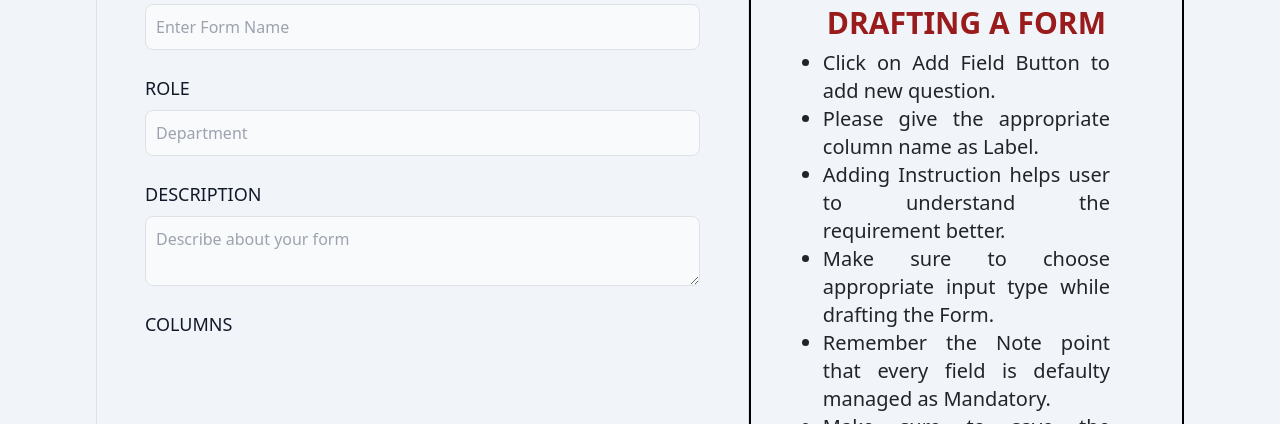
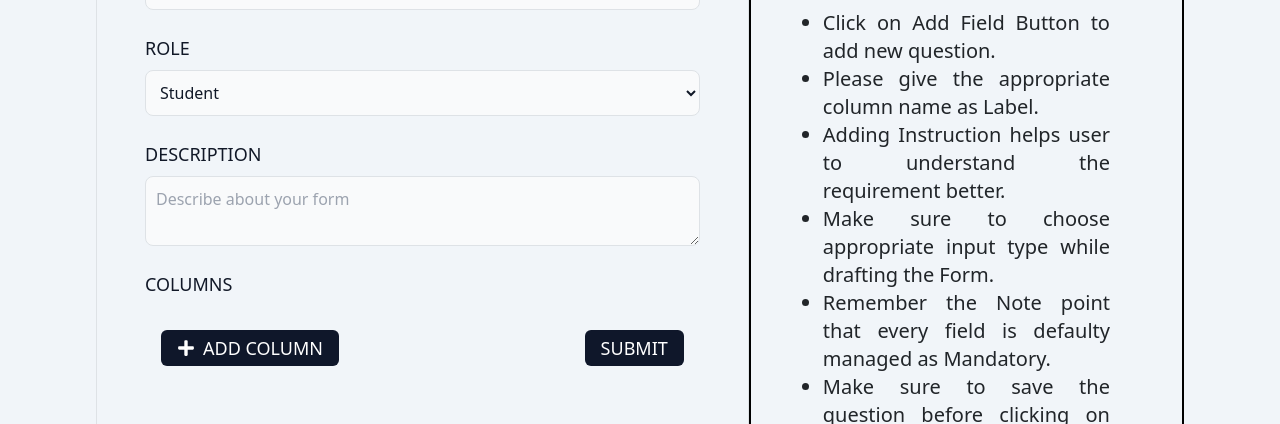
Before and after one commit to Anudeep0110/anits-edu-sphere, a React (Create React App) app: page /createform in a window 1280 px wide. Shown: the part 325-749 px from the top of the page. Built offline with nearby package versions, Linux system fonts and the light colour scheme; a web font is replaced by a local one.

Commit message:
Create Forms Page Added

```diff
--- a/src/Components/CreateForm.js
+++ b/src/Components/CreateForm.js
@@ -1,16 +1,68 @@
 /* eslint-disable react-hooks/exhaustive-deps */
 import React from 'react'
 import NavbarComp from './NavbarComp'
+import { FaPlus } from "react-icons/fa";
+import axios from 'axios'
 
 const CreateForm = () => {
+    const [formname, setFormName] = React.useState('')
+    const [role, setRole] = React.useState('')
+    const [description, setDescription] = React.useState('')
+    const [cols, setCols] = React.useState([])
+    const [ncols, setNCols] = React.useState(0)
 
+    const addcolumn = () => {
+        setNCols(ncols+1)
+        setCols([...cols, {id:ncols + 1, colname:'', type:'text', placeholder:'',name:''}])
+    }
+
+    const handlecolname = (e,index) => {
+        console.log(index)
+        const val = String(e.target.value).trim()
+        const tokens = val.split(" ")
+        var name = ""
+        tokens.forEach(element => {
+            let ele = String(element[0]).toUpperCase() + element.slice(1)
+            name += ele
+        });
+        name = name.charAt(0).toLowerCase() + name.slice(1)
+        setCols(cols.map((col) => col.id === index ? {...col, name:name,colname:val} : col))
+        console.log(cols)
+    }
+
+    const handletype = (e,index) => {
+        console.log(index);
+        setCols(cols.map((col) => col.id === index ? {...col, type:String(e.target.value).trim()} : col))
+    }
+
+    const handleplaceholder = (e,index) => {
+        setCols(cols.map((col) => col.id === index ? {...col, placeholder:String(e.target.value).trim()} : col))
+    }
+
+    const deleteColumn = (index) => {
+        console.log(index)
+        setCols(cols.filter((col) => col.id !== index))
+    }
+
+    const createform = () => {
+        cols.forEach((col) => {
+            delete cols['id']
+        })
+        axios.post('http://localhost:8000/createform',{
+            formname:formname,
+            role:role,
+            desc:description,
+            columns:cols,
+            iscustom:1
+        })
+    }
 
 
 
   return (
     <div className=' bg-slate-100 min-h-screen'>
         <NavbarComp />
-        <div className='flex flex-col px-20 py-20'>
+        <div className='flex flex-col px-20 py-10'>
             <div className='flex flex-col items-center uppercase px-20'>
                 <h1 className='text-4xl font-semibold'>Craft your Forms Here.</h1>
                 <p className='text-red-600 font-semibold'>Note : It is a requirement in our forms that every field be mandatory..</p>
@@ -19,18 +71,48 @@ const CreateForm = () => {
                 <div className=' w-[60%] px-5 flex flex-col gap-4 py-4 border min-h-full'>
                   <div>
                       <label className="block mb-2 text-lg font-medium text-gray-900 dark:text-white uppercase">Form Name</label>
-                      <input type="text" className="bg-gray-50 border border-gray-300 text-gray-900 text-md rounded-lg focus:ring-blue-500 focus:border-blue-500 block w-full p-2.5 dark:bg-gray-700 dark:border-gray-600 dark:placeholder-gray-400 dark:text-white dark:focus:ring-blue-500 dark:focus:border-blue-500" placeholder="Enter Form Name" required />
+                      <input onChange={(e) => setFormName(e.target.value)} type="text" className="bg-gray-50 border border-gray-300 text-gray-900 text-md rounded-lg focus:ring-blue-500 focus:border-blue-500 block w-full p-2.5 dark:bg-gray-700 dark:border-gray-600 dark:placeholder-gray-400 dark:text-white dark:focus:ring-blue-500 dark:focus:border-blue-500" placeholder="Enter Form Name" required />
                   </div>
                   <div>
-                      <label className="block mb-2 text-lg font-medium text-gray-900 dark:text-white uppercase">Role</label>
-                      <input type="text" className="bg-gray-50 border border-gray-300 text-gray-900 text-md rounded-lg focus:ring-blue-500 focus:border-blue-500 block w-full p-2.5 dark:bg-gray-700 dark:border-gray-600 dark:placeholder-gray-400 dark:text-white dark:focus:ring-blue-500 dark:focus:border-blue-500" placeholder="Department" required />
+                        <label className="block mb-2 text-lg font-medium text-gray-900 dark:text-white uppercase">Role</label>
+                        <select onChange={(e) => setRole(e.target.value)} type="text" className="bg-gray-50 border border-gray-300 text-gray-900 text-md rounded-lg focus:ring-blue-500 focus:border-blue-500 block w-full p-2.5 dark:bg-gray-700 dark:border-gray-600 dark:placeholder-gray-400 dark:text-white dark:focus:ring-blue-500 dark:focus:border-blue-500" placeholder="Department" required >
+                            <option value='student'>Student</option>
+                            <option value='faculty'>Faculty</option>
+                            <option value='department'>Department</option>
+                            <option value='tnp'>TNP</option>
+                            <option value='nss'>NSS</option>
+                            <option value='iic'>IIC</option>
+                            <option value='iqac'>IQAC</option>
+                        </select>
                   </div>
                   <div>
                       <label className="block mb-2 text-lg font-medium text-gray-900 dark:text-white uppercase">Description</label>
-                      <textarea type="text" className="bg-gray-50 border border-gray-300 text-gray-900 text-md rounded-lg focus:ring-blue-500 focus:border-blue-500 block w-full p-2.5 dark:bg-gray-700 dark:border-gray-600 dark:placeholder-gray-400 dark:text-white dark:focus:ring-blue-500 dark:focus:border-blue-500" placeholder="Describe about your form" required />
+                      <textarea onChange={(e) => setDescription(e.target.value)} type="text" className="bg-gray-50 border border-gray-300 text-gray-900 text-md rounded-lg focus:ring-blue-500 focus:border-blue-500 block w-full p-2.5 dark:bg-gray-700 dark:border-gray-600 dark:placeholder-gray-400 dark:text-white dark:focus:ring-blue-500 dark:focus:border-blue-500" placeholder="Describe about your form" required />
                   </div>
                   <div>
                       <label className="block mb-2 text-lg font-medium text-gray-900 dark:text-white uppercase">Columns</label>
+                  </div>
+                  {cols.map((col,index) => {
+                    return (
+                        <div key={index} className='flex flex-col gap-3 py-3 px-3 w-full border bg-slate-200'>
+                            <div className='flex gap-3'>
+                                <input type='text' placeholder='NAME OF THE COLUMN' onChange={(e) => handlecolname(e,ncols)} className="bg-gray-50 border border-gray-300 text-gray-900 text-md rounded-lg focus:ring-blue-500 focus:border-blue-500 block w-75 p-2.5 dark:bg-gray-700 dark:border-gray-600 dark:placeholder-gray-400 dark:text-white dark:focus:ring-blue-500 dark:focus:border-blue-500"></input>
+                                <select onChange={(e) => handletype(e,ncols)} type='text' placeholder='TYPE' className="bg-gray-50 border border-gray-300 text-gray-900 text-md rounded-lg focus:ring-blue-500 focus:border-blue-500 block w-25 p-2.5 dark:bg-gray-700 dark:border-gray-600 dark:placeholder-gray-400 dark:text-white dark:focus:ring-blue-500 dark:focus:border-blue-500">
+                                    <option value='text'>Text</option>
+                                    <option value='date'>Date</option>
+                                    <option value='textarea'>TextArea</option>
+                                </select>
+                            </div>
+                            <div className='flex gap-3'>
+                            <input type='text' onChange={(e) => handleplaceholder(e,ncols) } placeholder='NAME OF THE COLUMN' className="bg-gray-50 border border-gray-300 text-gray-900 text-md rounded-lg focus:ring-blue-500 focus:border-blue-500 block w-75 p-2.5 dark:bg-gray-700 dark:border-gray-600 dark:placeholder-gray-400 dark:text-white dark:focus:ring-blue-500 dark:focus:border-blue-500"></input>
+                            <button onClick={() => deleteColumn(parseInt(col.id))} className="mb-2 w-25 items-center text-lg font-medium bg-slate-900 flex text-white p-2.5 py-1 rounded dark:text-white uppercase">Delete Column</button>
+                            </div>
+                        </div>
+                    )
+                  })}
+                  <div className='flex w-full justify-between px-3'>
+                  <button onClick={addcolumn} className="mb-2 items-center text-lg font-medium bg-slate-900 flex text-white px-3 py-1 rounded dark:text-white uppercase"><FaPlus className='text-lg me-2'/>Add Column</button>
+                      <button onClick={createform} className="mb-2 items-center text-lg font-medium bg-slate-900 flex text-white px-3 py-1 rounded dark:text-white uppercase">Submit</button>
                   </div>
                 </div>
                 <div className='w-[40%]'>
```
